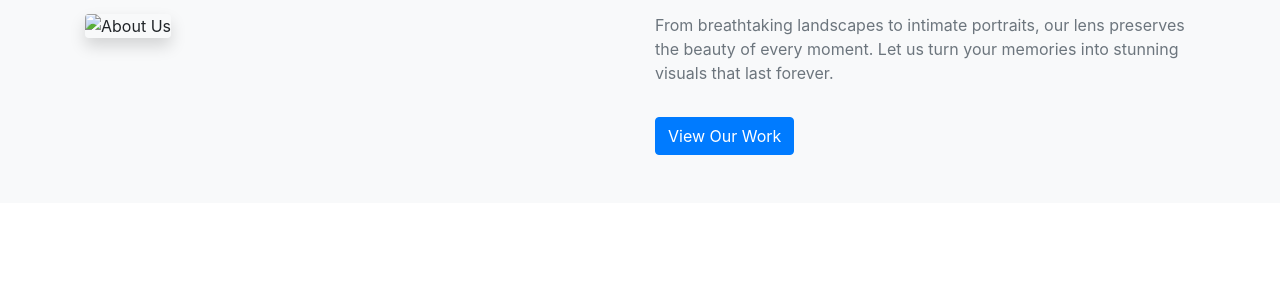
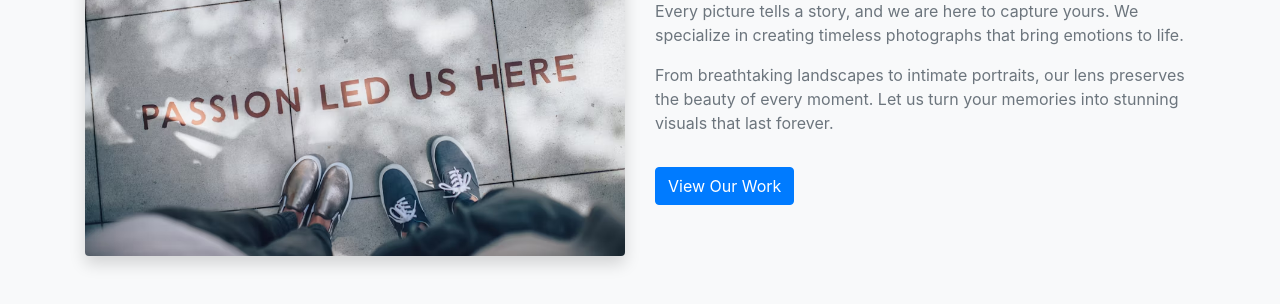
Before and after one commit to sabyasachiGorai/web-design-training, a plain HTML site: page index.html in a window 1280 px wide. Shown: the part 683-987 px from the top of the page. Before the commit the page ends 886 px from the top, so only its background shows below. Drawn offline with nearby package versions, Linux system fonts and the light colour scheme; the site is published under a folder, as on GitHub Pages, so addresses that start at the root find nothing.

Commit message:
about us added

```diff
--- a/index.html
+++ b/index.html
@@ -125,7 +125,7 @@
     <div class="container">
       <div class="row align-items-center">
         <div class="col-lg-6">
-        <img src="/assets/images/about-us.avif" alt="About Us" class="img-fluid rounded shadow">
+          <img src="./assets/images/about-us.avif" alt="About Us" class="img-fluid rounded shadow">
         </div>
         <div class="col-lg-6">
           <h2 class="mb-3">Capturing Moments, Telling Stories</h2>
```
Lines whose indentation alone changed are shown as unchanged.
